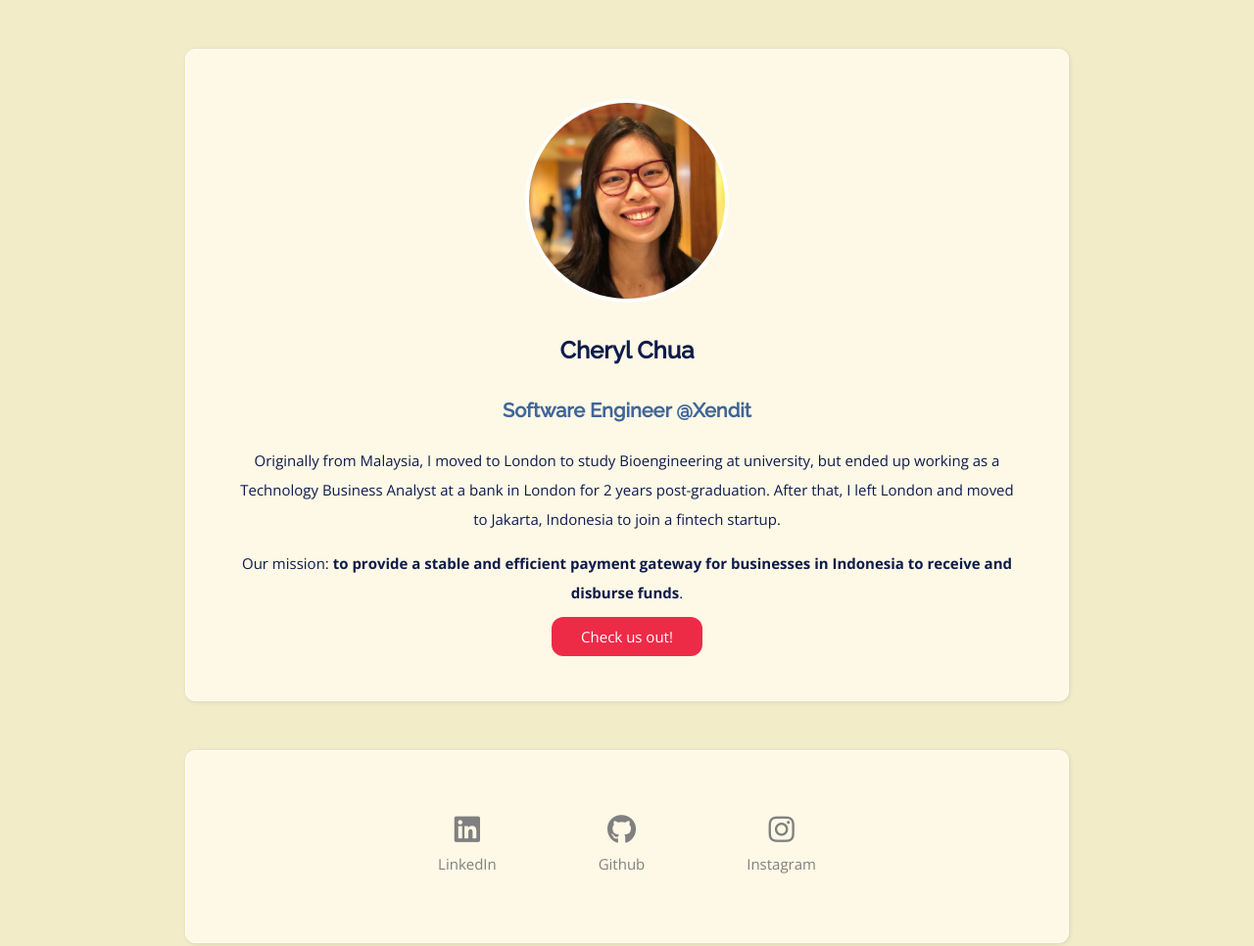
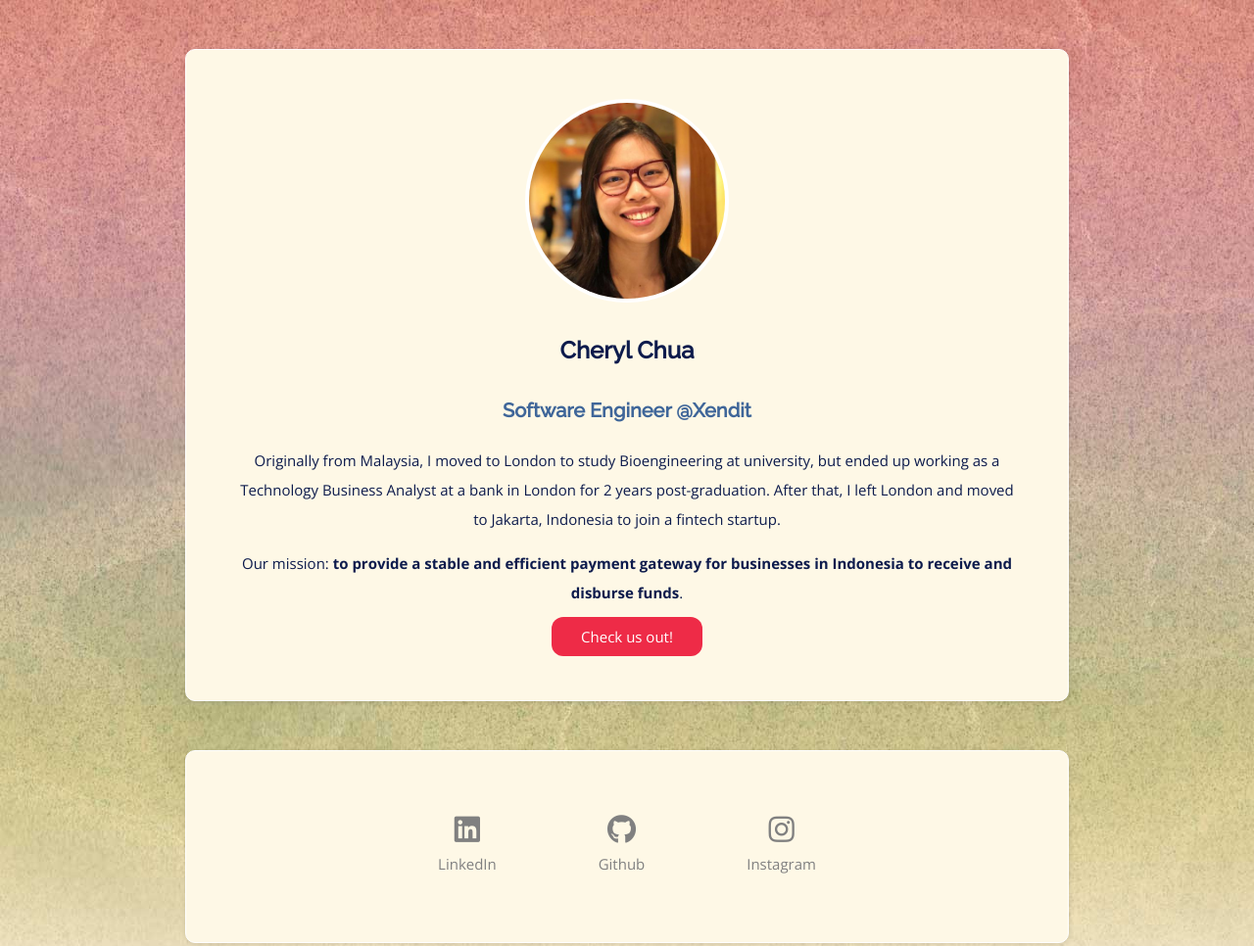
Before and after one commit to cherylchua/profile, a plain HTML site: page index.html in a window 1280 px wide. Shown: the top 966 px of the page at 98% size. Drawn offline with nearby package versions, Linux system fonts and the light colour scheme; the site is published under a folder, as on GitHub Pages, so addresses that start at the root find nothing.

Commit message:
fix bg image

```diff
--- a/style.css
+++ b/style.css
@@ -10,7 +10,7 @@ body {
   font-size: 15px;
   line-height: 2;
   margin: 0;
-  background-image: url("/images/background-main.jpg");
+  background-image: url("./images/background-main.jpg");
 }
 
 h1, h2, h3 {
```
